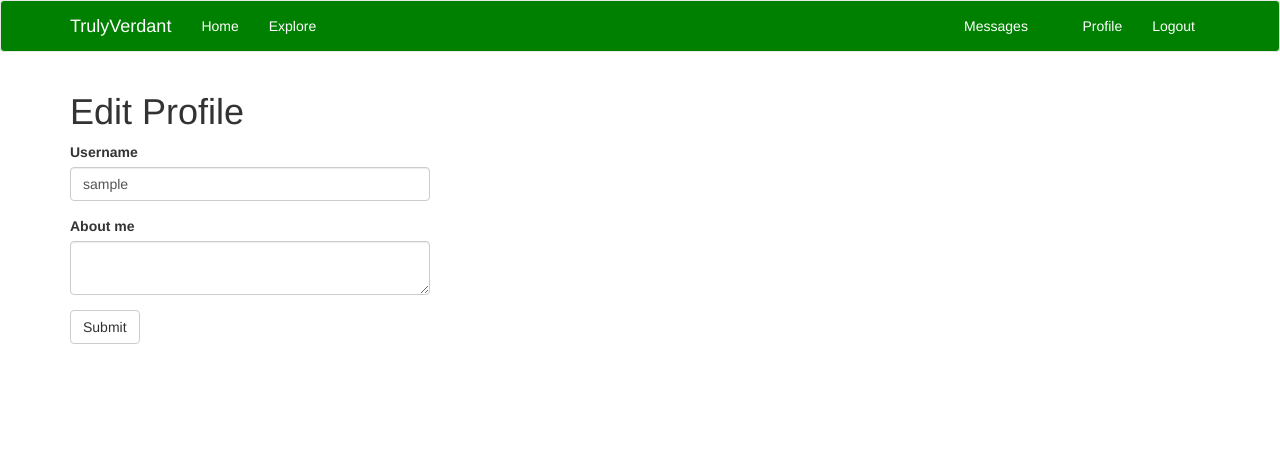
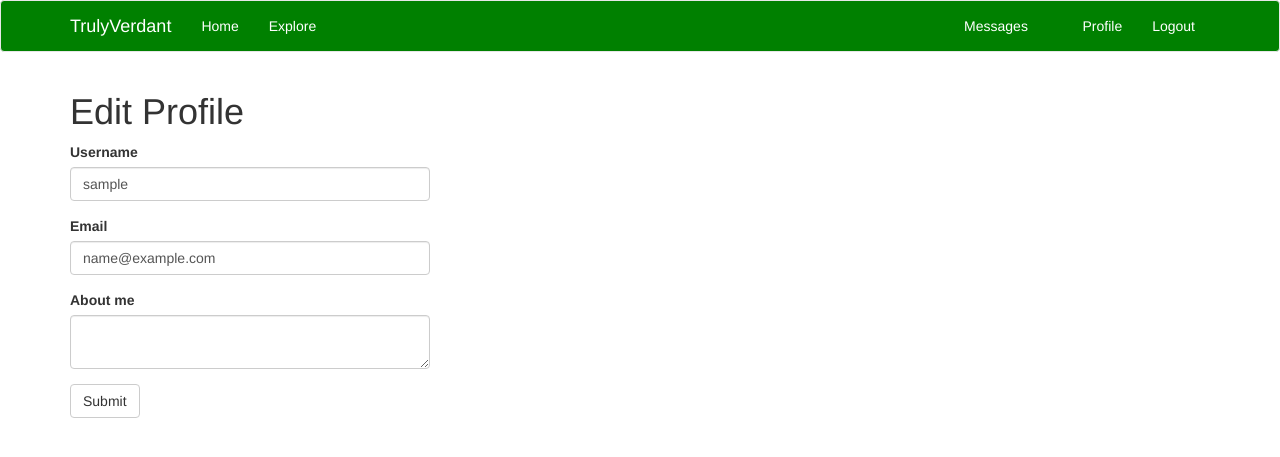
Before and after one commit to CoreyCCarter/blog, a Flask app: page /edit_profile in a window 1280 px wide. Shown: the top 457 px of the page. Run offline with Flask 3, Linux system fonts and the light colour scheme; the visitor is signed in with stand-in values (Sample User, id 1); data comes from the database, SQL or seed files in the repository; data that the repository does not hold is empty; some libraries are stand-ins or nearby versions.

Commit message:
Add ability to change email addresss

```diff
--- a/app/main/forms.py
+++ b/app/main/forms.py
@@ -8,6 +8,7 @@
 
 class EditProfileForm(FlaskForm):
     username = StringField(_l('Username'), validators=[DataRequired()])
+    email = StringField(_l('Email'), validators=[DataRequired()])
     about_me = TextAreaField(_l('About me'),
                              validators=[Length(min=0, max=140)])
     submit = SubmitField(_l('Submit'))
@@ -21,7 +22,10 @@
             user = User.query.filter_by(username=self.username.data.lower()).first()
             if user is not None:
                 raise ValidationError(_('Please use a different username.'))
-
+    def validate_email(self, email):
+            user = User.query.filter_by(email=self.email.data.lower()).first()
+            if user is not None:
+                raise ValidationError(_('Please use a different email.'))
 
 class EmptyForm(FlaskForm):
     submit = SubmitField('Submit')
--- a/app/main/routes.py
+++ b/app/main/routes.py
@@ -77,8 +77,14 @@ def user(username):
     prev_url = url_for('main.user', username=user.username,
                        page=posts.prev_num) if posts.has_prev else None
     form = EmptyForm()
+    images = [
+        'https://i.redd.it/zeo3a2v2pv5c1.jpeg',
+        'https://i.redd.it/trdx4lun1z5c1.jpg',
+        'https://i.redd.it/htmhkf4q4v5c1.jpg'
+
+    ]
     return render_template('user.html', user=user, posts=posts.items,
-                           next_url=next_url, prev_url=prev_url, form=form)
+                           next_url=next_url, prev_url=prev_url, form=form, images=images)
 
 @bp.route('/user/<username>/popup')
 @login_required
@@ -95,12 +101,14 @@ def edit_profile():
     form = EditProfileForm(current_user.username)
     if form.validate_on_submit():
         current_user.username = form.username.data.lower()
+        current_user.email = form.email.data.lower()
         current_user.about_me = form.about_me.data
         db.session.commit()
         flash(_('Your changes have been saved.'))
         return redirect(url_for('main.edit_profile'))
     elif request.method == 'GET':
         form.username.data = current_user.username
+        form.email.data = current_user.email
         form.about_me.data = current_user.about_me
     return render_template('edit_profile.html', title=_('Edit Profile'),
                            form=form)
```
Also changed, not shown: app/templates/user.html (+6 -1 lines).
